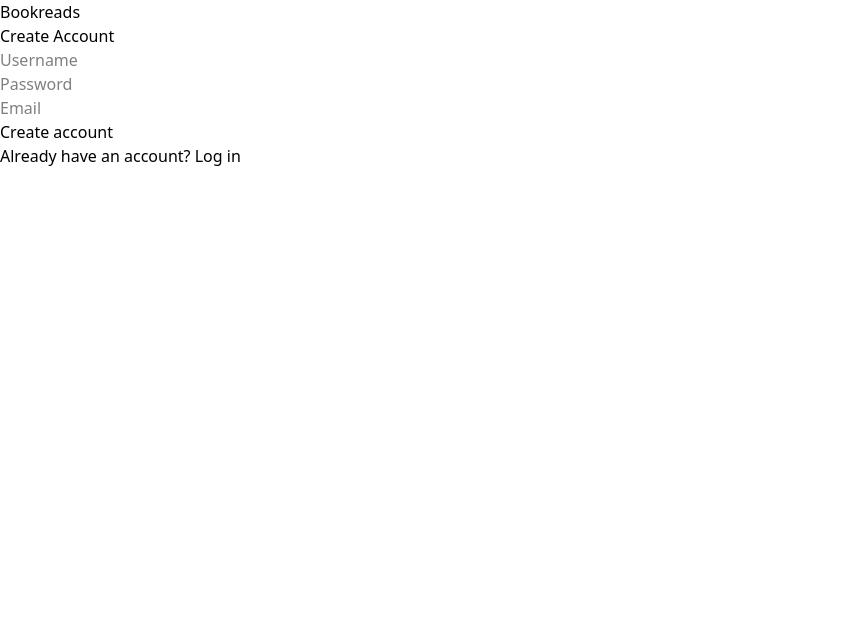
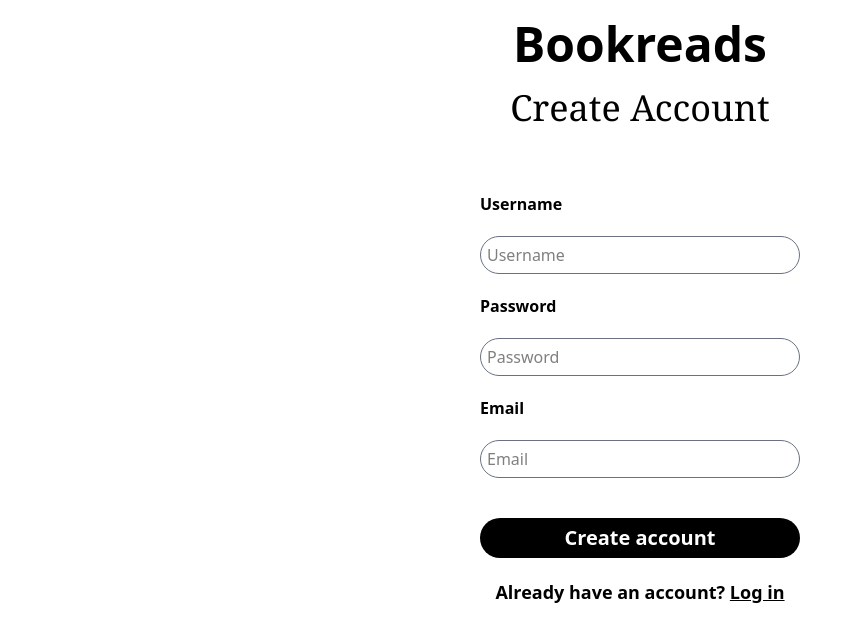
Before and after one commit to EmoGeorgiev/Bookreads, a React (Vite) app in the folder Bookreads-frontend/: page /signup in a window 1280 px wide. Shown: the top 642 px of the page, without its empty margins (0-863 px from the left). Built offline with nearby package versions, Linux system fonts and the light colour scheme.

Commit message:
Added styles to the SignUpForm component

```diff
--- a/Bookreads-frontend/src/components/Auth/SignUpForm.jsx
+++ b/Bookreads-frontend/src/components/Auth/SignUpForm.jsx
@@ -32,39 +32,60 @@
 
     return (
         <div>
-            <h1>Bookreads</h1>
-            <h1>Create Account</h1>
+            <h1 className="m-5 text-5xl text-center font-bold">Bookreads</h1>
+            <h1 className="text-4xl text-center font-serif">Create Account</h1>
+            <div className="mt-16 flex flex-col items-center">
                 <form onSubmit={handleSignUp}>
-                <div>
+                    <div className="flex flex-col">
+                        <label htmlFor='username' className="ml-5 font-semibold">
+                            Username
+                        </label>
                         <input
+                            className="w-80 p-1.5 m-5 hover:bg-gray-100 border border-gray-500 rounded-4xl"
                             type='text'
+                            id='username'
                             value={username}
                             name='username'
                             onChange={({ target }) => setUsername(target.value)}
                             placeholder='Username'
                         />
                     </div>
-                <div>
+                    <div className="flex flex-col">
+                        <label htmlFor='password' className="ml-5 font-semibold">
+                            Password
+                        </label>
                         <input
+                            className="w-80 p-1.5 m-5 hover:bg-gray-100 border border-gray-500 rounded-4xl"
                             type='password'
+                            id='password'
                             value={password}
                             name='password'
                             onChange={({ target }) => setPassword(target.value)}
                             placeholder='Password'
                         />
                     </div>
-                <div>
+                    <div className="flex flex-col">
+                        <label htmlFor='email' className="ml-5 font-semibold">
+                            Email
+                        </label>
                         <input
+                            className="w-80 p-1.5 m-5 hover:bg-gray-100 border border-gray-500 rounded-4xl"
                             type='email'
+                            id='email'
                             value={email}
                             name='email'
                             onChange={({ target }) => setEmail(target.value)}
                             placeholder='Email'
                         />
                     </div>
-                <button>Create account</button>
+                    <button className="w-80 p-1.5 m-5 hover:bg-neutral-700 bg-black text-white text-xl font-semibold rounded-4xl">
+                        Create account
+                    </button>
                 </form>
-            <p>Already have an account? <Link to='/login'>Log in</Link></p>
+                <p className="text-lg text-center font-semibold">
+                    Already have an account? <Link to='/login' className="underline">Log in</Link>
+                </p>
+            </div>
         </div>
     )
 }
```
Lines whose indentation alone changed are shown as unchanged.
